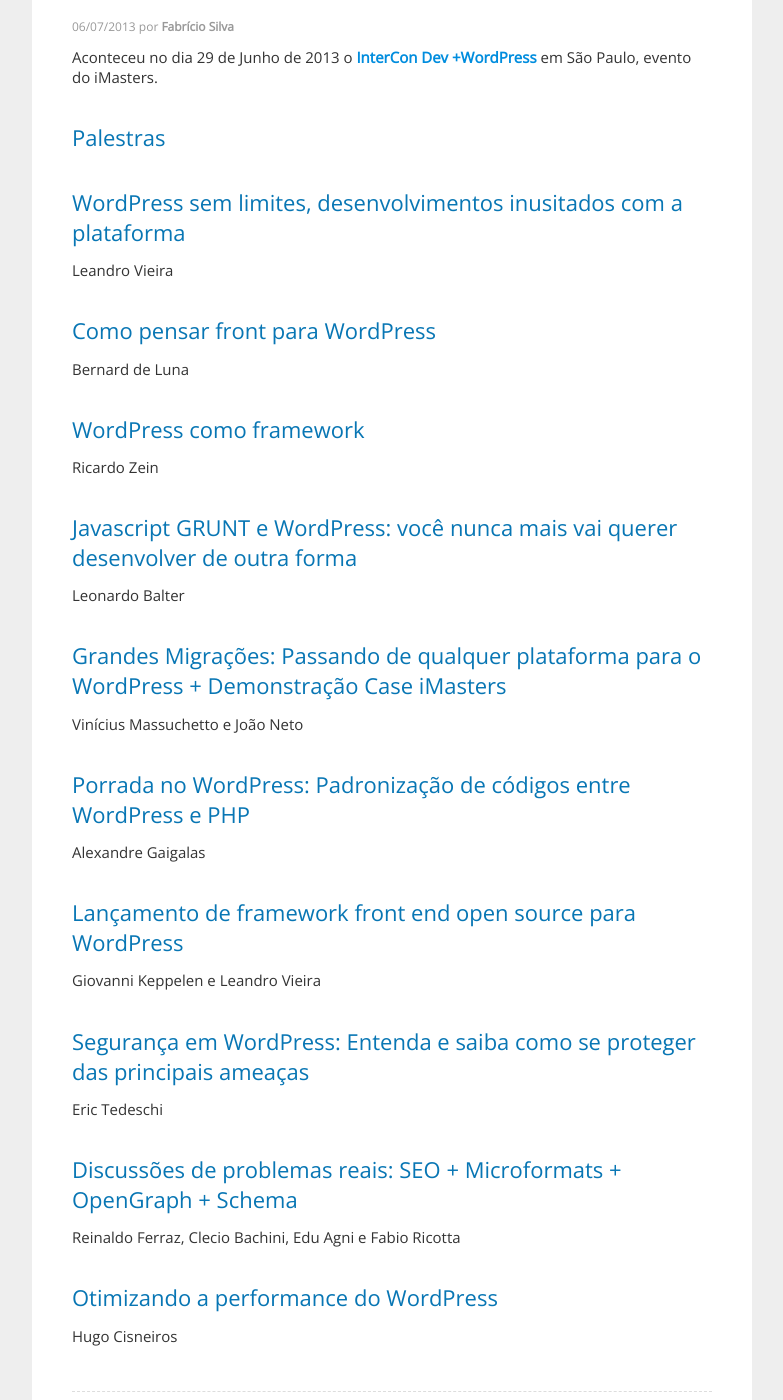
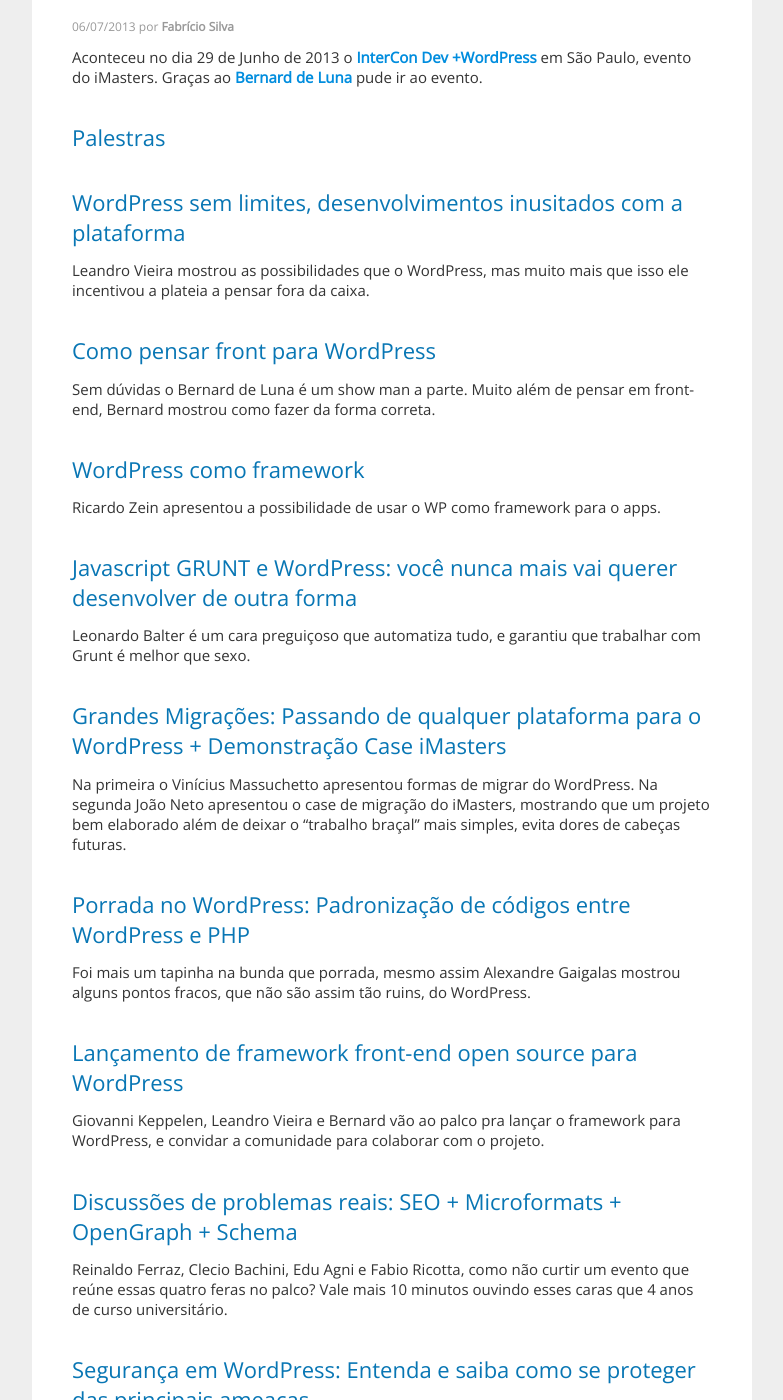
Before and after one commit to fabriciofmsilva/fabriciofmsilva.github.io, a Jekyll site: the page built from _posts/2013-07-06-intercon-dev-wordpress.md, in a window 1280 px wide and 1400 px high, scrolled down 446 px. Shown: the whole window, without its empty margins (248-1031 px from the left). Built offline with Jekyll 4.4.1, drawn with Linux system fonts in a browser that asks for light colours; nearby versions of some CDN libraries; comment, search, counter and statistics services are not loaded; some of the changed text lies outside the part shown.

Commit message:
Update 2013-07-06-intercon-dev-wordpress.md

```diff
--- a/_posts/2013-07-06-intercon-dev-wordpress.md
+++ b/_posts/2013-07-06-intercon-dev-wordpress.md
@@ -9,46 +9,46 @@
 image-alt: Wordpress
 ---
 
-Aconteceu no dia 29 de Junho de 2013 o [InterCon Dev +WordPress](http://intercon.imasters.com.br/dev/wordpress/) em São Paulo, evento do iMasters.
+Aconteceu no dia 29 de Junho de 2013 o [InterCon Dev +WordPress](http://intercon.imasters.com.br/dev/wordpress/) em São Paulo, evento do iMasters. Graças ao [Bernard de Luna](http://bernarddeluna.com/) pude ir ao evento.
 
 ##Palestras
 
 ###WordPress sem limites, desenvolvimentos inusitados com a plataforma
 
-Leandro Vieira
+Leandro Vieira mostrou as possibilidades que o WordPress, mas muito mais que isso ele incentivou a plateia a pensar fora da caixa.
 
 ###Como pensar front para WordPress
 
-Bernard de Luna
+Sem dúvidas o Bernard de Luna é um show man a parte. Muito além de pensar em front-end, Bernard mostrou como fazer da forma correta.
 
 ###WordPress como framework
 
-Ricardo Zein
+Ricardo Zein apresentou a possibilidade de usar o WP como framework para o apps.
 
 ###Javascript GRUNT e WordPress: você nunca mais vai querer desenvolver de outra forma
 
-Leonardo Balter
+Leonardo Balter é um cara preguiçoso que automatiza tudo, e garantiu que trabalhar com Grunt é melhor que sexo.
 
 ###Grandes Migrações: Passando de qualquer plataforma para o WordPress + Demonstração Case iMasters
 
-Vinícius Massuchetto e João Neto
+Na primeira o Vinícius Massuchetto apresentou formas de migrar do WordPress. Na segunda João Neto apresentou o case de migração do iMasters, mostrando que um projeto bem elaborado além de deixar o "trabalho braçal" mais simples,  evita dores de cabeças futuras.
 
 ###Porrada no WordPress: Padronização de códigos entre WordPress e PHP
 
-Alexandre Gaigalas
+Foi mais um tapinha na bunda que porrada, mesmo assim Alexandre Gaigalas mostrou alguns pontos fracos, que não são assim tão ruins, do WordPress.
 
-###Lançamento de framework front end open source para WordPress
+###Lançamento de framework front-end open source para WordPress
 
-Giovanni Keppelen e Leandro Vieira
+Giovanni Keppelen, Leandro Vieira e Bernard vão ao palco pra lançar o framework para WordPress, e convidar a comunidade para colaborar com o projeto.
+
+###Discussões de problemas reais: SEO + Microformats + OpenGraph + Schema
+
+Reinaldo Ferraz, Clecio Bachini, Edu Agni e Fabio Ricotta, como não curtir um evento que reúne essas quatro feras no palco? Vale mais 10 minutos ouvindo esses caras que 4 anos de curso universitário.
 
 ###Segurança em WordPress: Entenda e saiba como se proteger das principais ameaças
 
-Eric Tedeschi
-
-###Discussões de problemas reais: SEO + Microformats + OpenGraph + Schema
-
-Reinaldo Ferraz, Clecio Bachini, Edu Agni e Fabio Ricotta
+Certamente das grandes preocupações de quem usa WordPress, Eric Tedeschi mostrou algumas falhas da ferramenta.
 
 ###Otimizando a performance do WordPress
 
-Hugo Cisneiros
+Hugo Cisneiros apresentou como melhorar a performance do WP.
```
